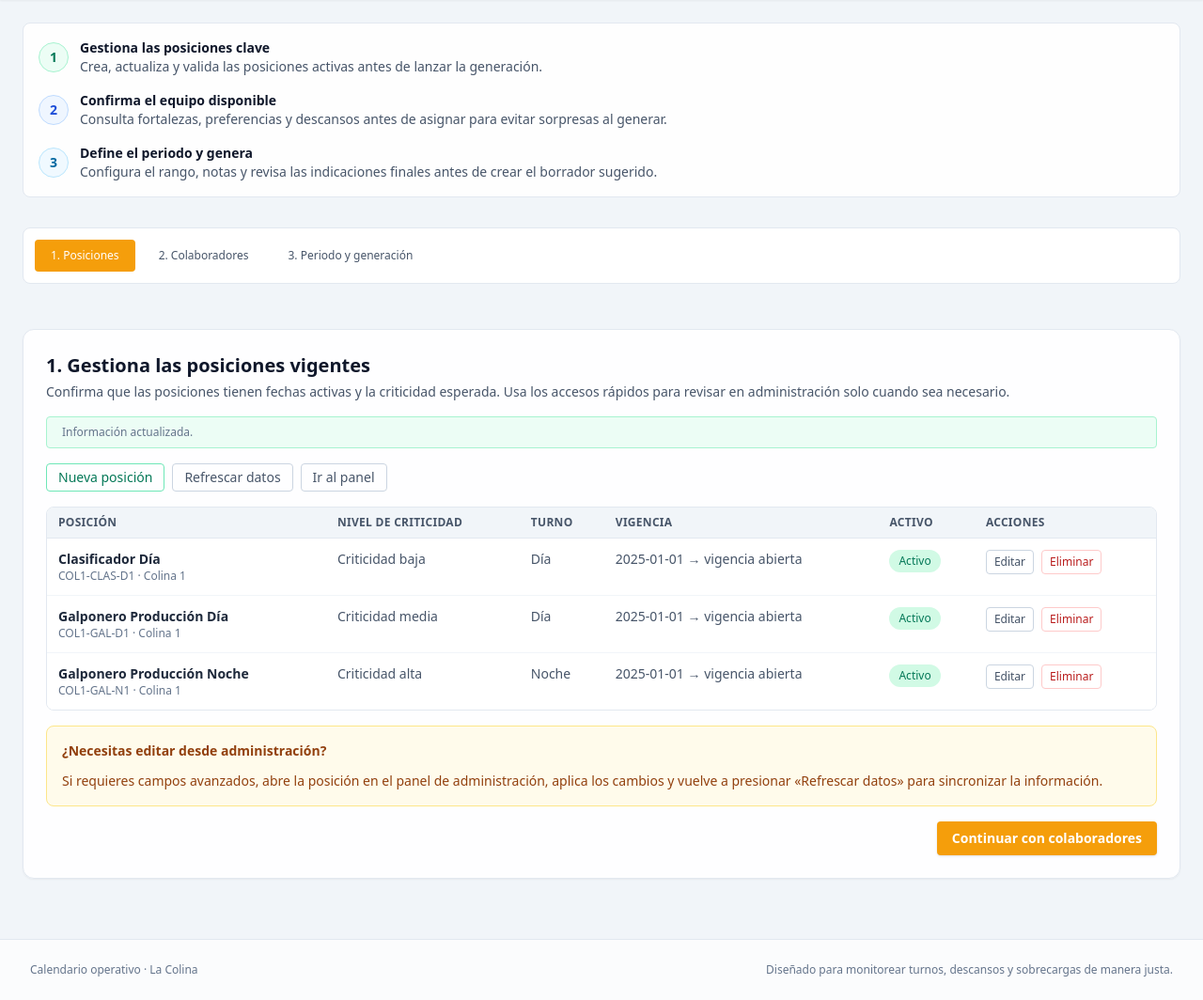
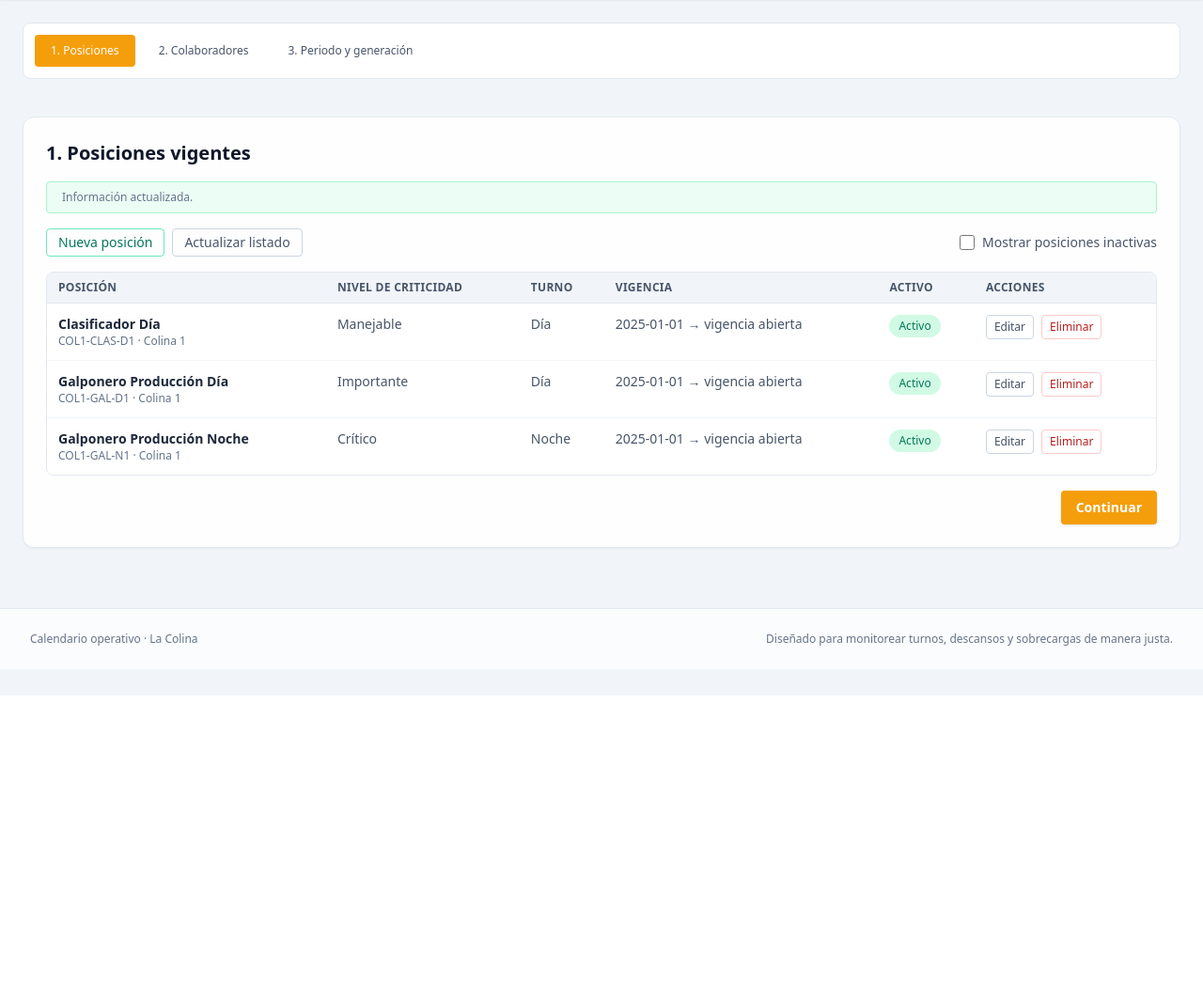
Before and after one commit to jotik23/applacolina, a Django app: page /calendario/configurar/ in a window 1280 px wide. Shown: the part 60-1124 px from the top of the page at 94% size. After the commit the page ends 800 px from the top, so only its background shows below. Run offline with Django 5.2, Linux system fonts and the light colour scheme; a user stored in the database is signed in; data comes from the database, SQL or seed files in the repository; tables that the repository leaves empty hold one stand-in row (values such as "Sample post"); parts of the project's set-up code (start-up, migrations or seed data) failed here and were passed over; some libraries are stand-ins or nearby versions.

Commit message:
More changes

```diff
--- a/calendario/templates/calendario/configurator.html
+++ b/calendario/templates/calendario/configurator.html
@@ -4,30 +4,6 @@
 
 {% block content %}
   <div class="flex flex-col gap-8">
-    <div class="grid gap-4 rounded-lg border border-slate-200 bg-white/90 p-4 text-sm text-slate-600">
-      <div class="flex items-start gap-3">
-        <span class="mt-1 inline-flex h-8 w-8 flex-none items-center justify-center rounded-full border border-emerald-200 bg-emerald-50 text-sm font-semibold text-emerald-700">1</span>
-        <div>
-          <p class="font-semibold text-slate-900">Gestiona las posiciones clave</p>
-          <p>Crea, actualiza y valida las posiciones activas antes de lanzar la generación.</p>
-        </div>
-      </div>
-      <div class="flex items-start gap-3">
-        <span class="mt-1 inline-flex h-8 w-8 flex-none items-center justify-center rounded-full border border-blue-200 bg-blue-50 text-sm font-semibold text-blue-700">2</span>
-        <div>
-          <p class="font-semibold text-slate-900">Confirma el equipo disponible</p>
-          <p>Consulta fortalezas, preferencias y descansos antes de asignar para evitar sorpresas al generar.</p>
-        </div>
-      </div>
-      <div class="flex items-start gap-3">
-        <span class="mt-1 inline-flex h-8 w-8 flex-none items-center justify-center rounded-full border border-sky-200 bg-sky-50 text-sm font-semibold text-sky-700">3</span>
-        <div>
-          <p class="font-semibold text-slate-900">Define el periodo y genera</p>
-          <p>Configura el rango, notas y revisa las indicaciones finales antes de crear el borrador sugerido.</p>
-        </div>
-      </div>
-    </div>
-
     <div
       id="configurator-app"
       class="space-y-10"
@@ -58,7 +34,7 @@
         <button type="button" data-step-trigger="3" class="rounded border border-transparent px-4 py-2 text-slate-600 hover:bg-slate-100">3. Periodo y generación</button>
       </div>
 
-      <div class="space-y-12">
+      <div class="space-y-10">
         <section data-step-index="3" class="hidden rounded-xl border border-slate-200 bg-white/95 p-6 shadow-sm">
           <header class="flex flex-col gap-1">
             <h2 class="text-xl font-semibold text-slate-900">3. Define el periodo y genera el borrador</h2>
@@ -143,16 +119,20 @@
 
         <section data-step-index="1" class="rounded-xl border border-slate-200 bg-white/95 p-6 shadow-sm">
           <header class="flex flex-col gap-1">
-            <h2 class="text-xl font-semibold text-slate-900">1. Gestiona las posiciones vigentes</h2>
-            <p class="text-sm text-slate-600">Confirma que las posiciones tienen fechas activas y la criticidad esperada. Usa los accesos rápidos para revisar en administración solo cuando sea necesario.</p>
+            <h2 class="text-xl font-semibold text-slate-900">1. Posiciones vigentes</h2>
           </header>
 
           <div class="mt-4 flex flex-col gap-4">
             <div id="metadata-status" class="rounded border border-slate-200 bg-slate-50 px-4 py-2 text-xs text-slate-500">Cargando información…</div>
-            <div class="flex flex-wrap gap-2">
-              <button type="button" id="position-add-btn" class="rounded border border-emerald-300 px-3 py-1 text-sm font-medium text-emerald-700 hover:bg-emerald-100">Nueva posición</button>
-              <button type="button" id="refresh-metadata-btn" class="rounded border border-slate-300 px-3 py-1 text-sm font-medium text-slate-600 hover:bg-slate-100">Refrescar datos</button>
-              <a href="{% url 'calendario:dashboard' %}#calendarios" class="rounded border border-slate-300 px-3 py-1 text-sm font-medium text-slate-600 hover:bg-slate-100">Ir al panel</a>
+            <div class="flex flex-col gap-2 sm:flex-row sm:items-center sm:justify-between">
+              <div class="flex flex-wrap gap-2">
+                <button type="button" id="position-add-btn" class="rounded border border-emerald-300 px-3 py-1 text-sm font-medium text-emerald-700 hover:bg-emerald-100">Nueva posición</button>
+                <button type="button" id="refresh-metadata-btn" class="rounded border border-slate-300 px-3 py-1 text-sm font-medium text-slate-600 hover:bg-slate-100">Actualizar listado</button>
+              </div>
+              <label class="inline-flex items-center gap-2 text-sm text-slate-600">
+                <input type="checkbox" id="position-include-inactive" class="h-4 w-4 rounded border-slate-300 text-brand focus:ring-brand" />
+                Mostrar posiciones inactivas
+              </label>
             </div>
 
             <div class="overflow-hidden rounded-lg border border-slate-200">
@@ -248,15 +228,8 @@
               </form>
             </div>
 
-            <div class="grid gap-3 rounded-lg border border-amber-200 bg-amber-50 p-4 text-sm text-amber-800">
-              <p class="font-semibold">¿Necesitas editar desde administración?</p>
-              <p>
-                Si requieres campos avanzados, abre la posición en el panel de administración, aplica los cambios y vuelve a presionar «Refrescar datos» para sincronizar la información.
-              </p>
-            </div>
-
             <div class="flex items-center justify-end">
-              <button type="button" data-action="next" data-next-step="2" class="inline-flex items-center rounded bg-brand px-4 py-2 text-sm font-semibold text-white shadow hover:bg-brand-dark">Continuar con colaboradores</button>
+              <button type="button" data-action="next" data-next-step="2" class="inline-flex items-center rounded bg-brand px-4 py-2 text-sm font-semibold text-white shadow hover:bg-brand-dark">Continuar</button>
             </div>
           </div>
         </section>
@@ -285,7 +258,6 @@
 
             <div class="flex flex-wrap gap-2 text-xs">
               <button type="button" id="operator-add-btn" class="rounded border border-blue-300 px-3 py-1 text-sm font-medium text-blue-700 hover:bg-blue-100">Nuevo colaborador</button>
-              <button type="button" id="operator-refresh-btn" class="rounded border border-slate-300 px-3 py-1 text-sm font-medium text-slate-600 hover:bg-slate-100">Actualizar colaboradores</button>
             </div>
 
             <div class="overflow-hidden rounded-lg border border-slate-200">
--- a/calendario/templates/calendario/partials/configurator_app_scripts.html
+++ b/calendario/templates/calendario/partials/configurator_app_scripts.html
@@ -31,6 +31,9 @@
         metadata: null,
         calendarId: null,
         lastSummary: null,
+        filters: {
+          includeInactivePositions: false,
+        },
         lookups: {
           housesByFarm: new Map(),
           roomsByHouse: new Map(),
@@ -52,6 +55,7 @@
         positionsBody: app.querySelector('#positions-body'),
         positionAddBtn: app.querySelector('#position-add-btn'),
         positionsRefreshBtn: app.querySelector('#refresh-metadata-btn'),
+        positionIncludeInactive: app.querySelector('#position-include-inactive'),
         positionFormWrapper: app.querySelector('#position-form-wrapper'),
         positionForm: app.querySelector('#position-form'),
         positionMessage: app.querySelector('#position-form-message'),
@@ -158,6 +162,10 @@
         generateCalendarBtn: document.getElementById('generate-calendar-btn'),
       };
 
+      if (refs.positionIncludeInactive) {
+        state.filters.includeInactivePositions = refs.positionIncludeInactive.checked;
+      }
+
       const toneClassSets = {
         info: ['border-slate-200', 'bg-slate-50', 'text-slate-600'],
         success: ['border-emerald-200', 'bg-emerald-50', 'text-emerald-700'],
@@ -207,6 +215,26 @@
         wrapper.classList.toggle('hidden', !visible);
       };
 
+      const focusableSelector =
+        'input:not([type="hidden"]):not([disabled]):not([readonly]), select:not([disabled]), textarea:not([disabled])';
+
+      const focusWrapper = (wrapper, preferred = null) => {
+        if (!wrapper) {
+          return;
+        }
+        requestAnimationFrame(() => {
+          wrapper.scrollIntoView({ behavior: 'smooth', block: 'start', inline: 'nearest' });
+          const target = preferred || wrapper.querySelector(focusableSelector);
+          if (target && typeof target.focus === 'function') {
+            try {
+              target.focus({ preventScroll: true });
+            } catch (error) {
+              target.focus();
+            }
+          }
+        });
+      };
+
       const resetForm = (form, messageEl) => {
         if (form) {
           form.reset();
@@ -216,11 +244,37 @@
         }
       };
 
+      const csrfSafeMethods = new Set(['GET', 'HEAD', 'OPTIONS', 'TRACE']);
+
+      const getCookie = (name) => {
+        if (typeof document === 'undefined') {
+          return '';
+        }
+        const cookies = document.cookie ? document.cookie.split('; ') : [];
+        for (const cookie of cookies) {
+          if (cookie.startsWith(`${name}=`)) {
+            return decodeURIComponent(cookie.slice(name.length + 1));
+          }
+        }
+        return '';
+      };
+
+      const getCsrfToken = () => getCookie('csrftoken');
+
       const apiRequest = (url, { method = 'GET', body } = {}) => {
+        const upperMethod = (method || 'GET').toUpperCase();
+        const headers = { 'X-Requested-With': 'XMLHttpRequest' };
+        if (!csrfSafeMethods.has(upperMethod)) {
+          const token = getCsrfToken();
+          if (token) {
+            headers['X-CSRFToken'] = token;
+          }
+        }
         const options = {
-          method,
-          headers: { 'X-Requested-With': 'XMLHttpRequest' },
-        };
+          method: upperMethod,
+          headers,
+        };
+        options.credentials = 'same-origin';
         if (body !== undefined) {
           options.body = JSON.stringify(body);
           options.headers['Content-Type'] = 'application/json';
@@ -437,8 +491,7 @@
           }
           updateHouseOptions(refs.positionFarm?.value || '', true);
           updateRoomOptions(refs.positionHouse?.value || '', true);
-          return;
-        }
+        } else {
           refs.positionId.value = position.id;
           refs.positionName.value = position.name || '';
           if (refs.positionCodeDisplay) {
@@ -460,6 +513,8 @@
           refs.positionHouse.value = position.chicken_house?.id ? String(position.chicken_house.id) : '';
           updateRoomOptions(refs.positionHouse.value || '', false);
           refs.positionRoom.value = position.room?.id ? String(position.room.id) : '';
+        }
+        focusWrapper(refs.positionFormWrapper, refs.positionName);
       };
 
       const closePositionForm = () => {
@@ -513,9 +568,7 @@
           if (refs.operatorIsActive) {
             refs.operatorIsActive.checked = true;
           }
-          return;
-        }
-
+        } else {
           if (refs.operatorId) {
             refs.operatorId.value = operator.id ?? '';
           }
@@ -535,14 +588,16 @@
             refs.operatorEmail.value = operator.email || '';
           }
           if (refs.operatorRoles) {
-          const selectedRoles = (operator.roles || []).map((role) => String(role.id));
+            const operatorRoles = new Set((operator.roles || []).map((role) => String(role.id)));
             Array.from(refs.operatorRoles.options).forEach((option) => {
-            option.selected = selectedRoles.includes(option.value);
+              option.selected = operatorRoles.has(option.value);
             });
           }
           if (refs.operatorIsActive) {
             refs.operatorIsActive.checked = Boolean(operator.is_active);
           }
+        }
+        focusWrapper(refs.operatorFormWrapper, refs.operatorDocument);
       };
 
       const closeOperatorForm = () => {
@@ -820,8 +875,10 @@
 
         const { positions } = state.metadata;
         if (!positions.length) {
-          refs.positionsBody.innerHTML =
-            '<tr><td colspan="6" class="px-3 py-4 text-center text-sm text-slate-500">No hay posiciones activas en este momento.</td></tr>';
+          const emptyMessage = state.filters.includeInactivePositions
+            ? 'No hay posiciones registradas en este momento.'
+            : 'No hay posiciones activas en este momento.';
+          refs.positionsBody.innerHTML = `<tr><td colspan="6" class="px-3 py-4 text-center text-sm text-slate-500">${emptyMessage}</td></tr>`;
           return;
         }
 
@@ -832,8 +889,9 @@
             const validity = position.valid_until
               ? `${escapeHtml(position.valid_from)} → ${escapeHtml(position.valid_until)}`
               : `${escapeHtml(position.valid_from)} → vigencia abierta`;
+            const rowClasses = position.is_active ? '' : ' class="bg-slate-50 text-slate-500"';
             return `
-              <tr>
+              <tr${rowClasses}>
                 <td class="px-3 py-3 align-top">
                   <p class="font-semibold text-slate-800">${escapeHtml(position.name)}</p>
                   <p class="text-xs text-slate-500">${escapeHtml(position.code)} · ${escapeHtml(position.farm?.name || '')}</p>
@@ -1410,6 +1468,10 @@
       refs.preferenceAddBtn?.addEventListener('click', () => openPreferenceForm());
       refs.preferenceCancelBtn?.addEventListener('click', () => closePreferenceForm());
       refs.positionsRefreshBtn?.addEventListener('click', () => fetchMetadata());
+      refs.positionIncludeInactive?.addEventListener('change', (event) => {
+        state.filters.includeInactivePositions = Boolean(event.target?.checked);
+        fetchMetadata();
+      });
       refs.reloadSummaryBtn?.addEventListener('click', () => fetchSummary());
       refs.generateCalendarBtn?.addEventListener('click', () => generateCalendar());
 
@@ -1596,12 +1658,20 @@
       const fetchMetadata = async () => {
         updateMetadataStatus('Cargando información…', 'info');
         try {
-          const response = await apiRequest(API.metadata);
+          const params = new URLSearchParams();
+          if (state.filters.includeInactivePositions) {
+            params.set('include_inactive', 'true');
+          }
+          const url = params.toString() ? `${API.metadata}?${params.toString()}` : API.metadata;
+          const response = await apiRequest(url);
           if (!response.ok) {
             throw new Error('No fue posible obtener los datos.');
           }
           const data = await response.json();
           state.metadata = data;
+          if (refs.positionIncludeInactive) {
+            refs.positionIncludeInactive.checked = state.filters.includeInactivePositions;
+          }
           rebuildLookups();
           populateStaticOptions();
           renderPositions();
--- a/calendario/views.py
+++ b/calendario/views.py
@@ -697,7 +697,20 @@ class OperatorDetailView(LoginRequiredMixin, View):
         if error:
             return error
 
-        form = OperatorProfileForm(payload, instance=operator, partial=True)
+        # Merge current operator values with incoming payload so the form receives a complete dataset.
+        form_fields = list(OperatorProfileForm._meta.fields)  # type: ignore[attr-defined]
+        form_data: dict[str, Any] = {}
+        for field_name in form_fields:
+            if field_name == "roles":
+                form_data[field_name] = list(operator.roles.values_list("pk", flat=True))
+            else:
+                form_data[field_name] = getattr(operator, field_name)
+
+        for key, value in payload.items():
+            if key in form_data:
+                form_data[key] = value
+
+        form = OperatorProfileForm(form_data, instance=operator)
         if not form.is_valid():
             return _json_error("Datos inválidos para el colaborador.", errors=_form_errors(form))
 
```
Also changed, not shown: calendario/models.py (+4 -3 lines). Lines whose indentation alone changed are shown as unchanged.
